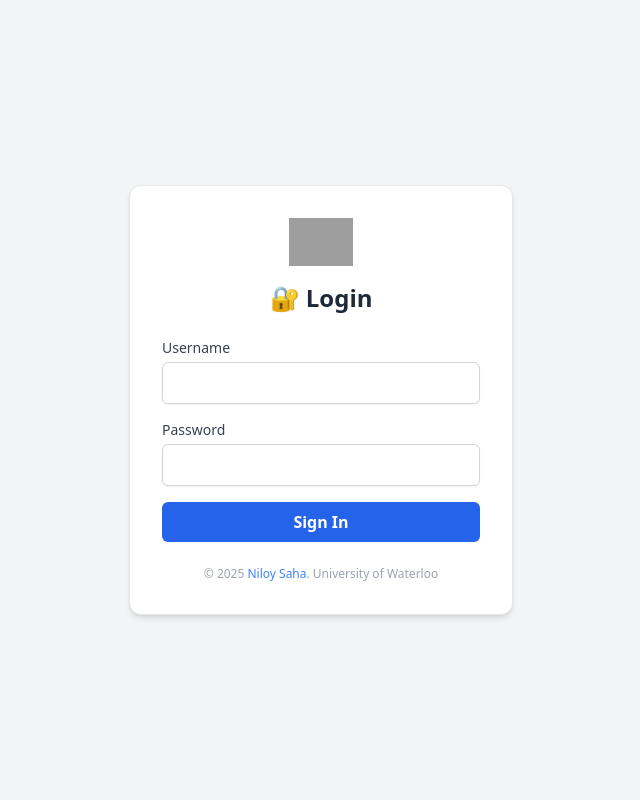
After one commit to niloysh/quectel-modem, a Flask app: page /login in a window 1280 px wide. The commit adds this page. Shown: the whole page, without its empty margins (319-959 px from the left). Run offline with Flask 3, Linux system fonts and the light colour scheme; some libraries are stand-ins or nearby versions; grey boxes are pictures that could not be loaded.

Commit message:
Update to work with Rogers WPN

```diff
--- a/modem_web/modem_web.py
+++ b/modem_web/app.py
@@ -1,10 +1,33 @@
 from flask import Flask, render_template, request, jsonify
+from flask import redirect, url_for, session
+from dotenv import load_dotenv
+
+load_dotenv()
+
 import serial
 import time
 import os
 import glob
 
 app = Flask(__name__, template_folder="templates")
+
+USERNAME = os.getenv("DASHBOARD_USERNAME")
+PASSWORD = os.getenv("DASHBOARD_PASSWORD")
+app.secret_key = os.getenv("FLASK_SECRET_KEY")
+
+from functools import wraps
+
+
+def login_required(f):
+    @wraps(f)
+    def decorated(*args, **kwargs):
+        if not session.get("logged_in"):
+            return redirect(url_for("login"))
+        return f(*args, **kwargs)
+
+    return decorated
+
+
 ser = None
 
 COMMAND_CATEGORIES = {
@@ -36,17 +59,37 @@ COMMAND_CATEGORIES = {
 
 
 @app.route("/")
+@login_required
 def index():
     return render_template("index.html", command_categories=COMMAND_CATEGORIES)
 
 
+@app.route("/login", methods=["GET", "POST"])
+def login():
+    if request.method == "POST":
+        if request.form["username"] == USERNAME and request.form["password"] == PASSWORD:
+            session["logged_in"] = True
+            return redirect(url_for("index"))
+        else:
+            return render_template("login.html", invalid=True)
+    return render_template("login.html")
+
+
+@app.route("/logout")
+def logout():
+    session.pop("logged_in", None)
+    return redirect(url_for("login"))
+
+
 @app.route("/ports")
+@login_required
 def list_ports():
     ports = glob.glob("/dev/ttyUSB*") + glob.glob("/dev/ttyACM*")
     return jsonify(ports)
 
 
 @app.route("/connect", methods=["POST"])
+@login_required
 def connect():
     global ser
     port = request.json.get("port")
@@ -59,6 +102,7 @@ def connect():
 
 
 @app.route("/disconnect", methods=["POST"])
+@login_required
 def disconnect():
     global ser
     if ser:
@@ -69,6 +113,7 @@ def disconnect():
 
 
 @app.route("/send", methods=["POST"])
+@login_required
 def send():
     global ser
     if not ser:
@@ -85,6 +130,7 @@ def send():
 
 
 @app.route("/connection-status")
+@login_required
 def connection_status():
     global ser
     return jsonify({"connected": ser is not None})
--- /dev/null
+++ b/modem_web/templates/login.html
@@ -0,0 +1,51 @@
+<!DOCTYPE html>
+<html lang="en">
+
+<head>
+    <meta charset="UTF-8">
+    <title>Login - Quectel Modem Dashboard</title>
+    <meta name="viewport" content="width=device-width, initial-scale=1.0">
+    <script src="https://cdn.tailwindcss.com"></script>
+</head>
+
+<body class="bg-gray-100 flex items-center justify-center min-h-screen">
+    <div class="bg-white shadow-md rounded-xl w-full max-w-sm p-8 border border-gray-200">
+        <!-- Logo -->
+        <div class="flex justify-center mb-4">
+            <img src="https://uwaterloo.ca/brand/sites/ca.brand/files/styles/body-500px-wide/public/uploads/images/universityofwaterloo_logo_horiz_rgb_1.jpg?itok=1aKXR4xp"
+                alt="University of Waterloo Logo" class="h-12">
+        </div>
+
+        <h2 class="text-2xl font-bold text-center text-gray-800 mb-6">🔐 Login</h2>
+
+        {% if invalid %}
+        <div class="bg-red-100 text-red-700 text-sm px-4 py-2 rounded mb-4 border border-red-200">
+            ✖ Invalid credentials. Please try again.
+        </div>
+        {% endif %}
+
+        <form method="post" class="space-y-4">
+            <div>
+                <label class="block text-sm font-medium text-gray-700 mb-1">Username</label>
+                <input type="text" name="username" required
+                    class="w-full px-3 py-2 border border-gray-300 rounded-md shadow-sm focus:outline-none focus:ring-blue-500 focus:border-blue-500">
+            </div>
+            <div>
+                <label class="block text-sm font-medium text-gray-700 mb-1">Password</label>
+                <input type="password" name="password" required
+                    class="w-full px-3 py-2 border border-gray-300 rounded-md shadow-sm focus:outline-none focus:ring-blue-500 focus:border-blue-500">
+            </div>
+            <button type="submit"
+                class="w-full bg-blue-600 hover:bg-blue-700 text-white font-semibold py-2 px-4 rounded-md transition-colors">
+                Sign In
+            </button>
+        </form>
+
+        <p class="text-xs text-center text-gray-400 mt-6">
+            &copy; 2025 <a href="https://github.com/niloysh" target="_blank" class="text-blue-500 hover:underline">Niloy
+                Saha</a>. University of Waterloo
+        </p>
+    </div>
+</body>
+
+</html>
```
Also changed, not shown: modem_web/templates/index.html (+11 -3 lines), ping.py (added, +43 -0 lines), README.md, 3 other files.
